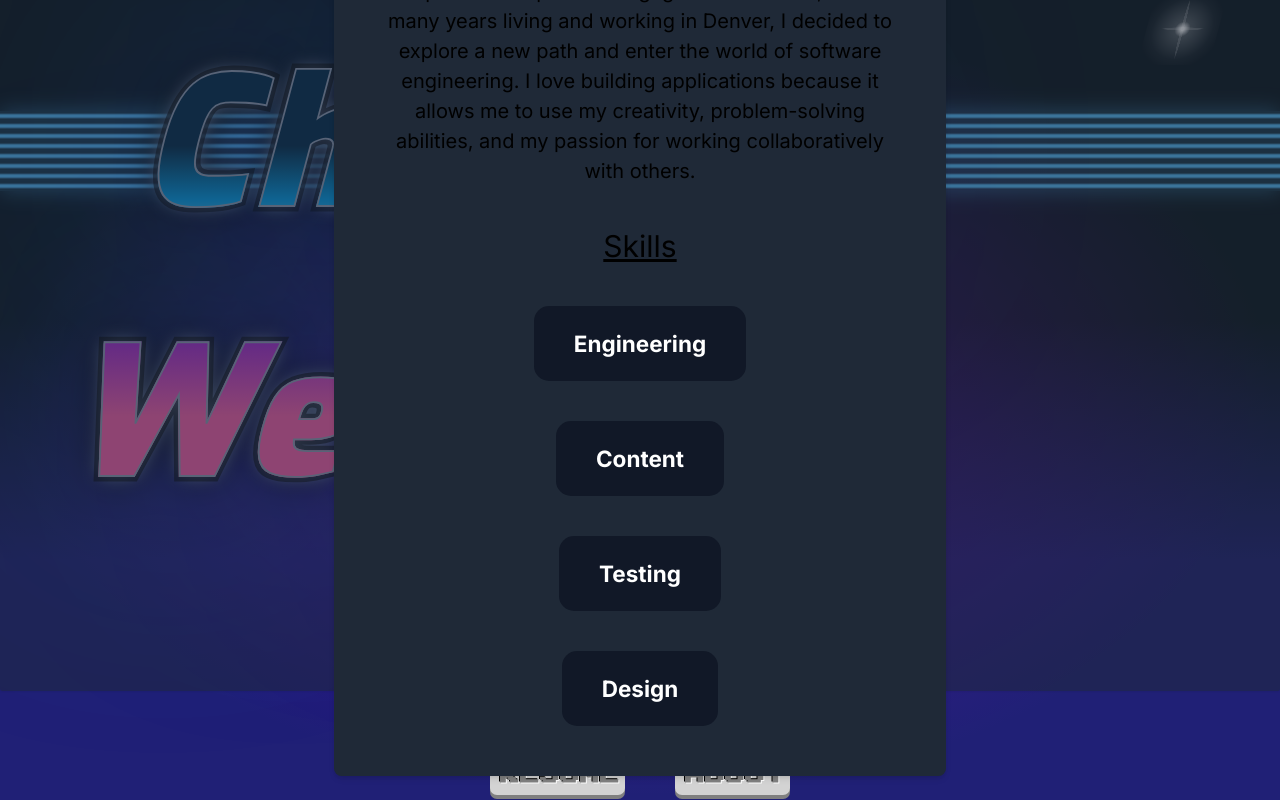
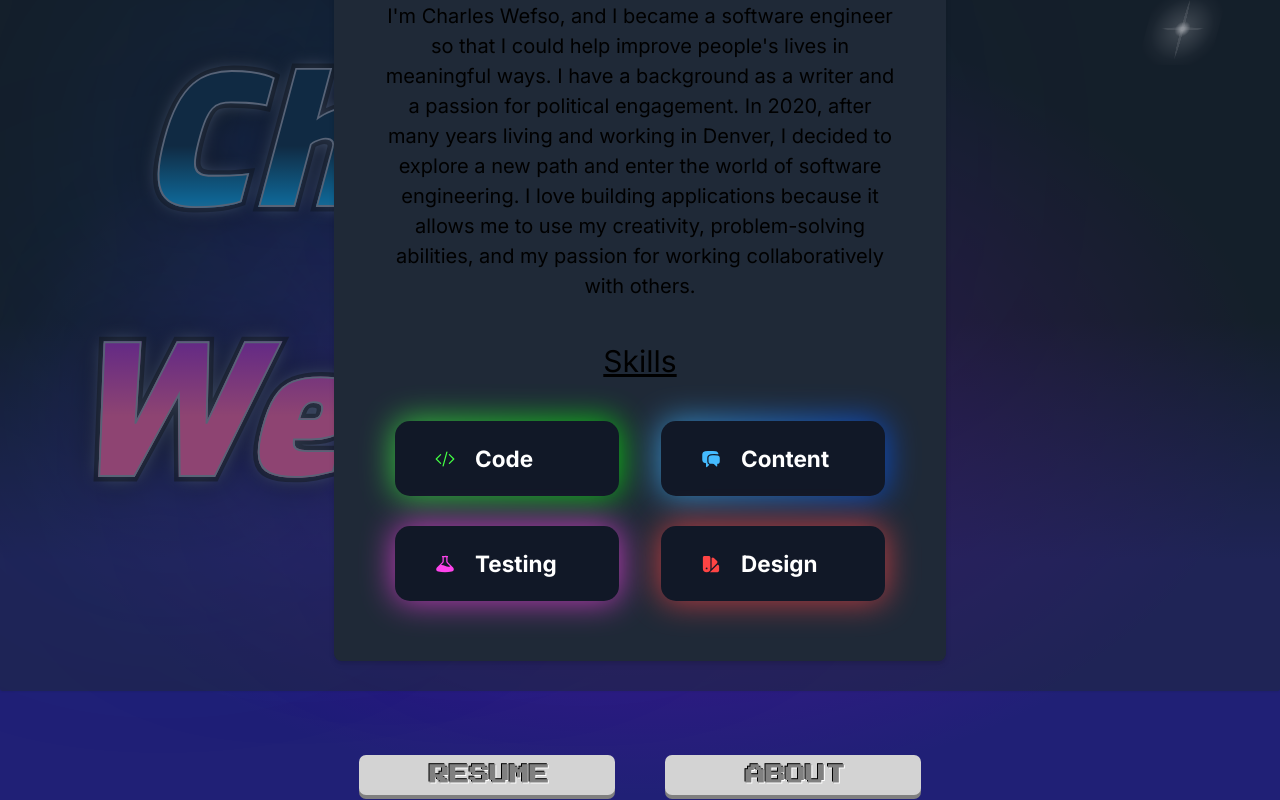
Before and after one commit to cwefso/resume-site, a Next.js app: page / in a window 1280 px wide. Both pictures are taken after a click on the button "ABOUT". Built offline with nearby package versions, Linux system fonts and the light colour scheme.

Commit message:
fix: button coloring

```diff
--- a/app/components/Button.tsx
+++ b/app/components/Button.tsx
@@ -1,37 +1,101 @@
-type HeroIcon = (props: React.ComponentProps<"svg">) => JSX.Element;
+import {
+  BeakerIcon,
+  SwatchIcon,
+  CodeBracketIcon,
+  ChatBubbleLeftRightIcon,
+} from "@heroicons/react/24/solid";
+import { useEffect, useState } from "react";
+
+type HeroIcon = React.ForwardRefExoticComponent<
+  Omit<React.SVGProps<SVGSVGElement>, "ref"> & {
+    title?: string | undefined;
+    titleId?: string | undefined;
+  } & React.RefAttributes<SVGSVGElement>
+>;
 
 type ButtonProps = {
   text: string;
+  title: string;
   clickHandler: () => void;
-  from: string;
-  to: string;
+  colors: string;
   icon: any;
 };
 
 export const Button: React.FC<ButtonProps> = ({
   text,
+  title,
   clickHandler,
-  from,
-  to,
-  icon: Icon,
+  colors,
 }) => {
+  const [icon, setIcon] = useState<any>(
+    <BeakerIcon width={"20px"} height={"20px"} className="mr-4" />
+  );
+
+  useEffect(() => {
+    if (title) {
+      switch (title) {
+        case "Code":
+          setIcon(
+            <CodeBracketIcon
+              width={"20px"}
+              height={"20px"}
+              className="mr-4"
+              color="#44FF44"
+            />
+          );
+          break;
+        case "Content":
+          setIcon(
+            <ChatBubbleLeftRightIcon
+              width={"20px"}
+              height={"20px"}
+              className="mr-4"
+              color="#44BBFF"
+            />
+          );
+          break;
+        case "Testing":
+          setIcon(
+            <BeakerIcon
+              width={"20px"}
+              height={"20px"}
+              className="mr-4"
+              color="#FF44EC"
+            />
+          );
+          break;
+        case "Design":
+          setIcon(
+            <SwatchIcon
+              width={"20px"}
+              height={"20px"}
+              className="mr-4"
+              color="#FF4444"
+            />
+          );
+          break;
+      }
+    }
+  }, [title]);
+
   return (
-    <div>
-      <div>
     <>
-          <div className="flex gap-8">
-            <div className="relative inline-flex group">
+      <div className={"relative inline-flex group mb-2"}>
+        <div className="relative inline-flex  group">
+          <div
+            className={`absolute transitiona-all duration-1000 opacity-70 -inset-px bg-gradient-to-r ${colors} rounded-xl blur-lg group-hover:opacity-100 group-hover:-inset-1 group-hover:duration-200 animate-tilt`}
+          ></div>
           <button
-                className={`relative inline-flex items-center justify-center px-8 py-4 text-lg font-bold text-white transition-all duration-200 bg-gray-900 font-pj rounded-xl focus:outline-none focus:ring-2 focus:ring-offset-2 focus:ring-gray-900 bg-gradient-to-r from-${from} to-${to}`}
+            title={title}
+            className="relative inline-flex items-center justify-start w-[224px] px-8 py-4 text-lg font-bold text-white transition-all duration-200 bg-gray-900 font-pj rounded-xl focus:outline-none focus:ring-2 focus:ring-offset-2 focus:ring-gray-900"
+            role="button"
             onClick={clickHandler}
           >
-                <Icon />
-                {text}
+            {icon}
+            <div>{title}</div>
           </button>
         </div>
       </div>
     </>
-      </div>
-    </div>
   );
 };
--- a/app/components/Modal.tsx
+++ b/app/components/Modal.tsx
@@ -1,11 +1,12 @@
 "use client";
-// Modal.js
-import React from "react";
-import { BeakerIcon, SwatchIcon } from "@heroicons/react/24/solid";
+
+import React, { useEffect, useState } from "react";
 import { sections } from "./TextSections";
 import { Button } from "./Button";
 
 const Modal = ({ isOpen, setIsOpen, children }: any) => {
+  const [content, setContent] = useState<string>("");
+
   const onClose = () => {
     setIsOpen(false);
   };
@@ -13,6 +14,12 @@ const Modal = ({ isOpen, setIsOpen, children }: any) => {
   const closeModal = () => {
     onClose();
   };
+
+  useEffect(() => {
+    if (sections) {
+      setContent(sections[0].text);
+    }
+  }, []);
 
   return (
     <>
@@ -41,32 +48,26 @@ const Modal = ({ isOpen, setIsOpen, children }: any) => {
               </button>
             </div>
             <div className="max-w-[40vw] m-4 text-center">
-              <div>
-                I<span>&#8217;</span>m Charles Wefso, and I became a software
-                engineer so that I could help improve people<span>&#8217;</span>
-                s lives in meaningful ways. I have a background as a writer and
-                a passion for political engagement. In 2020, after many years
-                living and working in Denver, I decided to explore a new path
-                and enter the world of software engineering. I love building
-                applications because it allows me to use my creativity,
-                problem-solving abilities, and my passion for working
-                collaboratively with others.
-              </div>
+              <div>{content}</div>
               <p className="m-8 text-2xl underline">Skills</p>
-              <div className="flex flex-col items-center gap-8">
+              <div className="grid grid-cols-2 gap-4 place-items-center ">
                 <>
-                  {sections.map((section, index) => (
+                  {sections.map((section, index) => {
+                    if (index > 0) {
+                      return (
                         <>
                           <Button
                             key={index}
-                        text={section.title}
-                        clickHandler={() => console.log(section.title)}
-                        from={section.from}
-                        to={section.to}
+                            title={section.title}
+                            text={section.text}
+                            clickHandler={() => setContent(section.text)}
+                            colors={section.colors as string}
                             icon={section.icon}
                           />
                         </>
-                  ))}
+                      );
+                    }
+                  })}
                 </>
               </div>
             </div>
--- a/app/components/TextSections.tsx
+++ b/app/components/TextSections.tsx
@@ -7,32 +7,33 @@ import {
 
 export const sections = [
   {
-    title: `Engineering`,
+    title: `Bio`,
+    text: `I'm Charles Wefso, and I became a software engineer so that I could help improve people's lives in meaningful ways. I have a background as a writer and a passion for political engagement. In 2020, after many years living and working in Denver, I decided to explore a new path and enter the world of software engineering. I love building applications because it allows me to use my creativity, problem-solving abilities, and my passion for working collaboratively with others.`,
+    icon: CodeBracketIcon,
+    colors: "from-[#44FF44] to-[#00FF00]",
+  },
+  {
+    title: `Code`,
     text: ``,
     icon: CodeBracketIcon,
-    from: `[#44FF44]`,
-    via: `[#66FF66]`,
-    to: `[#00FF00]`,
+    colors: "from-[#44FF44] to-[#00FF00]",
   },
   {
     title: `Content`,
     text: ``,
     icon: ChatBubbleLeftRightIcon,
-    from: `[#44BBFF]`,
-    to: `[#0055FF]`,
+    colors: "from-[#44BBFF] to-[#0055FF]",
   },
   {
     title: `Testing`,
     text: ``,
     icon: BeakerIcon,
-    from: `[#FF44EC]`,
-    to: `[#FF44EC]`,
+    colors: "from-[#FF44EC] to-[#FF44EC]",
   },
   {
     title: `Design`,
     text: ``,
     icon: SwatchIcon,
-    from: `[#FF4444]`,
-    to: `[#FF4444]`,
+    colors: "from-[#FF4444] to-[#FF4444]",
   },
 ];
--- a/app/globals.scss
+++ b/app/globals.scss
@@ -179,43 +179,40 @@ h2 {
   transition: opacity 0.5s;
 }
 
-.ghost-container{
-  margin: 0 auto;
-  width: 100vw;
-  height: 100vh;
+// .ghost-container{
+//   margin: 0 auto;
+//   width: 100vw;
+//   height: 100vh;
+//   position: absolute;
+//   overflow:visible;
+
+// }
+
+.ghost {
+  display: block;
   position: absolute;
-  overflow:visible;
-  background-color: #00a1ef;
+  animation: moveAndFlip 20s linear 0s infinite alternate, moveY 3.4s linear 0s infinite alternate ;
 }
 
-// .ghost {
-//   display: block;
-//   position: absolute;
-//   // -webkit-animation: moveX 20s linear 0s infinite alternate, moveY 3.4s linear 0s infinite alternate, flipX 20s ;
-//   // -moz-animation: moveX 20s linear 0s infinite alternate, moveY 3.4s linear 0s infinite alternate, flipX 20s ;
-//   // -o-animation: moveX 20s linear 0s infinite alternate, moveY 3.4s linear 0s infinite alternate, flipX 20s ;
-//   animation: moveAndFlip 20s linear 0s infinite alternate, moveY 3.4s linear 0s infinite alternate ;
-// }
+@-webkit-keyframes moveX {
+  from { left: 0; } to { left: 480px; }
+}
+@-moz-keyframes moveX {
+  from { left: 0; } to { left: 480px; }
+}
+@-o-keyframes moveX {
+  from { left: 0; } to { left: 480px; }
+}
 
-// @-webkit-keyframes moveX {
-//   from { left: 0; } to { left: 480px; }
-// }
-// @-moz-keyframes moveX {
-//   from { left: 0; } to { left: 480px; }
-// }
-// @-o-keyframes moveX {
-//   from { left: 0; } to { left: 480px; }
-// }
-
-// @-webkit-keyframes moveY {
-//   from { top: 0; } to { top: 280px; }
-// }
-// @-moz-keyframes moveY {
-//   from { top: 0; } to { top: 280px; }
-// }
-// @-o-keyframes moveY {
-//   from { top: 0; } to { top: 280px; }
-// }
+@-webkit-keyframes moveY {
+  from { top: 0; } to { top: 280px; }
+}
+@-moz-keyframes moveY {
+  from { top: 0; } to { top: 280px; }
+}
+@-o-keyframes moveY {
+  from { top: 0; } to { top: 280px; }
+}
 
 
 .ghost {
--- a/app/page.tsx
+++ b/app/page.tsx
@@ -2,31 +2,47 @@
 
 import Link from "next/link";
 import Modal from "./components/Modal";
-import { useState } from "react";
+import { useEffect, useState } from "react";
 import GhostContainer from "./components/Ghost-Container";
 
 export default function Home() {
   const [isOpen, setIsOpen] = useState(false);
+  const [showGhost, setShowGhost] = useState(false);
   const [ghostFound, setGhostFound] = useState(false);
   const [ghosts, setGhosts] = useState(0);
+  const [XAxis, setXAxis] = useState(0);
+  const [YAxis, setYAxis] = useState(0);
 
   const handleOpenModal = () => {
     setIsOpen(true);
   };
 
+  useEffect(() => {
+    const timeoutId = setTimeout(() => {
+      setShowGhost(true);
+      console.log("Timeout finished!");
+    }, 3000);
+    return () => clearTimeout(timeoutId);
+  }, []);
+
+  // useEffect(() => {
+
+  // },[ghostFound])
+
   return (
     <main className="flex flex-col items-center p-24 h-screen">
       <div className="grid"></div>
-      <div className="lines"></div>
+
       <h1 className="text-auto">
         <span>Charles Wefso</span>
         <span>Charles Wefso</span>
       </h1>
       <h2>Code Person</h2>
 
-      <div className="relative flex flex-row gap-8 place-items-center z-[1] mt-20">
-        <span className="start-btn pl-2 pr-1 py-1">
+      <div className="relative flex flex-col w-full md:flex-row md:justify-center gap-8 place-items-center z-[1] h-full mt-[30vh] md:mt-20">
+        <span>
           <Link
+            className="start-btn py-1 pl-2 pr-1 w-[50vw] lg:w-[20vw] "
             href="./resume/Charles Wefso Resume 2024.pdf"
             download="Charles Wefso Resume"
             target="_blank"
@@ -36,7 +52,7 @@ export default function Home() {
         </span>
         <span>
           <button
-            className="start-btn py-1 pl-2 pr-1"
+            className="start-btn py-1 pl-2 pr-1 w-[50vw] lg:w-[20vw] "
             onClick={handleOpenModal}
           >
             ABOUT
@@ -46,23 +62,33 @@ export default function Home() {
 
       <Modal isOpen={isOpen} setIsOpen={setIsOpen} />
 
-      {/* <div className="flex flex-col justify-center align-center text-center w-full ">
-        <div className="w-full flex flex-row justify-center mb-2">
+      {showGhost && (
+        <div className="flex flex-col justify-center align-center text-center w-full ">
+          <div className="w-full flex flex-row justify-center ">
             {!isOpen && (
+              <div
+                className={`absolute inset-0 overflow-visible left-[${XAxis}] top-[${YAxis}]`}
+              >
                 <GhostContainer
                   setGhostFound={setGhostFound}
                   setGhosts={setGhosts}
                   ghosts={ghosts}
                 />
+              </div>
             )}
           </div>
+        </div>
+      )}
+
+      {/*
           {ghostFound && (
             <>
               <p className="haunted mt-12">Oh no! This page is haunted!</p>
               <p className="haunted mt-12">Ghosts found: {ghosts}</p>
             </>
           )}
-      </div> */}
+          </div>
+        )} */}
     </main>
   );
 }
```
Lines whose indentation alone changed are shown as unchanged.
